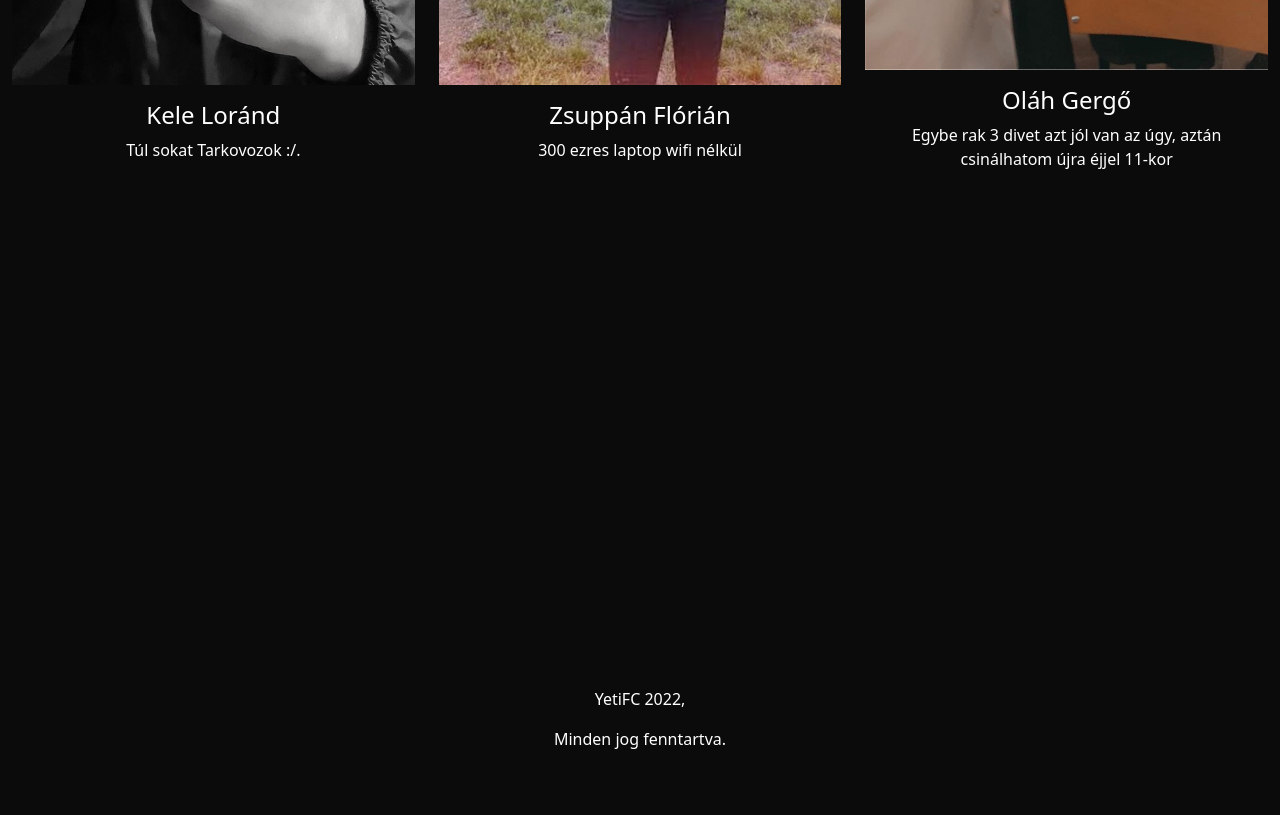
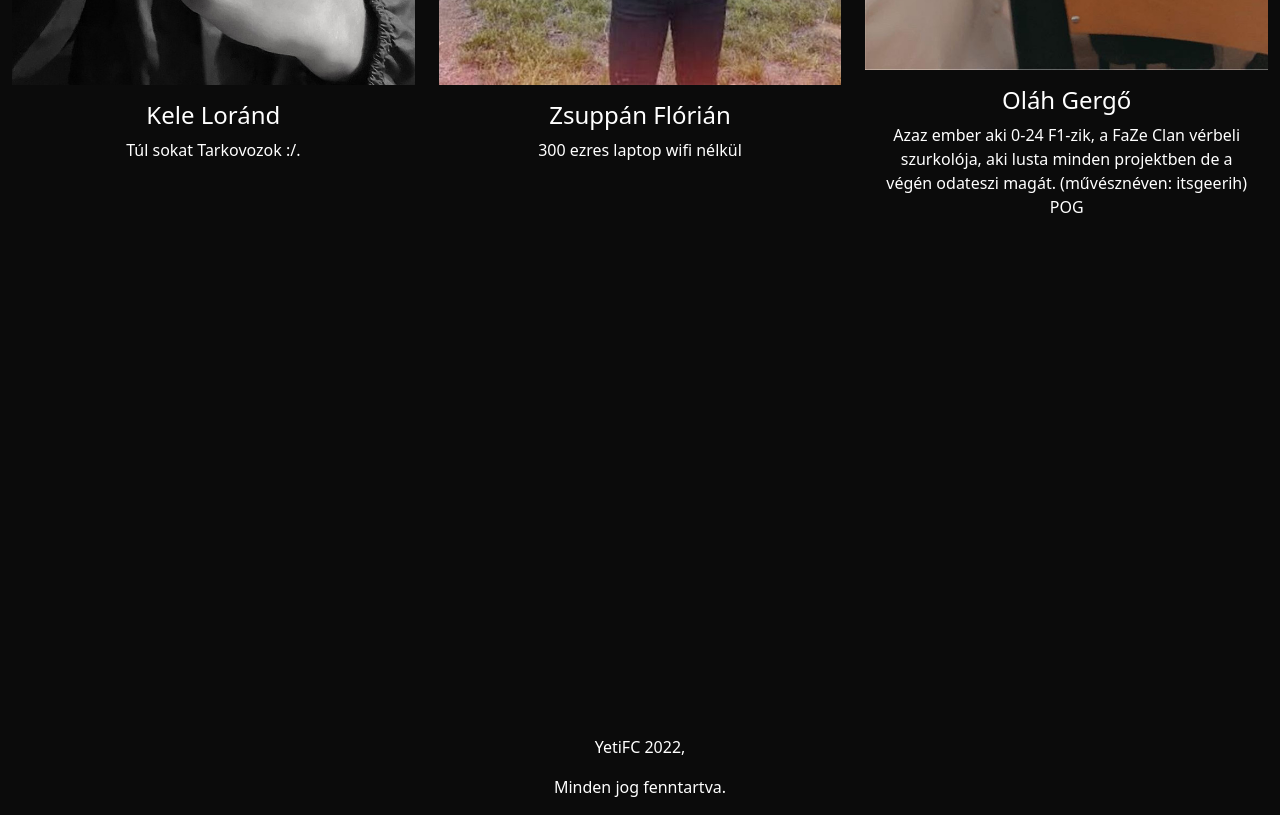
Before and after one commit to KeLorand/Weblap, a plain HTML site: page newindex.html in a window 1280 px wide. Shown: the part 5340-6155 px from the top of the page. Before the commit the page ends 6107 px from the top, so only its background shows below. Drawn offline with nearby package versions, Linux system fonts and the light colour scheme.

Commit message:
kurva lorand
xd

```diff
--- a/newindex.html
+++ b/newindex.html
@@ -81,7 +81,7 @@
                 <img class="card-img-top" src="geri.jpg" alt="Card image">
                 <div class="card-body">
                     <h4 class="card-title">Oláh Gergő</h4>
-                    <p class="card-text">Egybe rak 3 divet azt jól van az úgy, aztán csinálhatom újra éjjel 11-kor</p>
+                    <p class="card-text">Azaz ember aki 0-24 F1-zik, a FaZe Clan vérbeli szurkolója, aki lusta minden projektben de a végén odateszi magát. (művésznéven: itsgeerih) POG</p>
                 </div>
             </div>
         </div>
```
